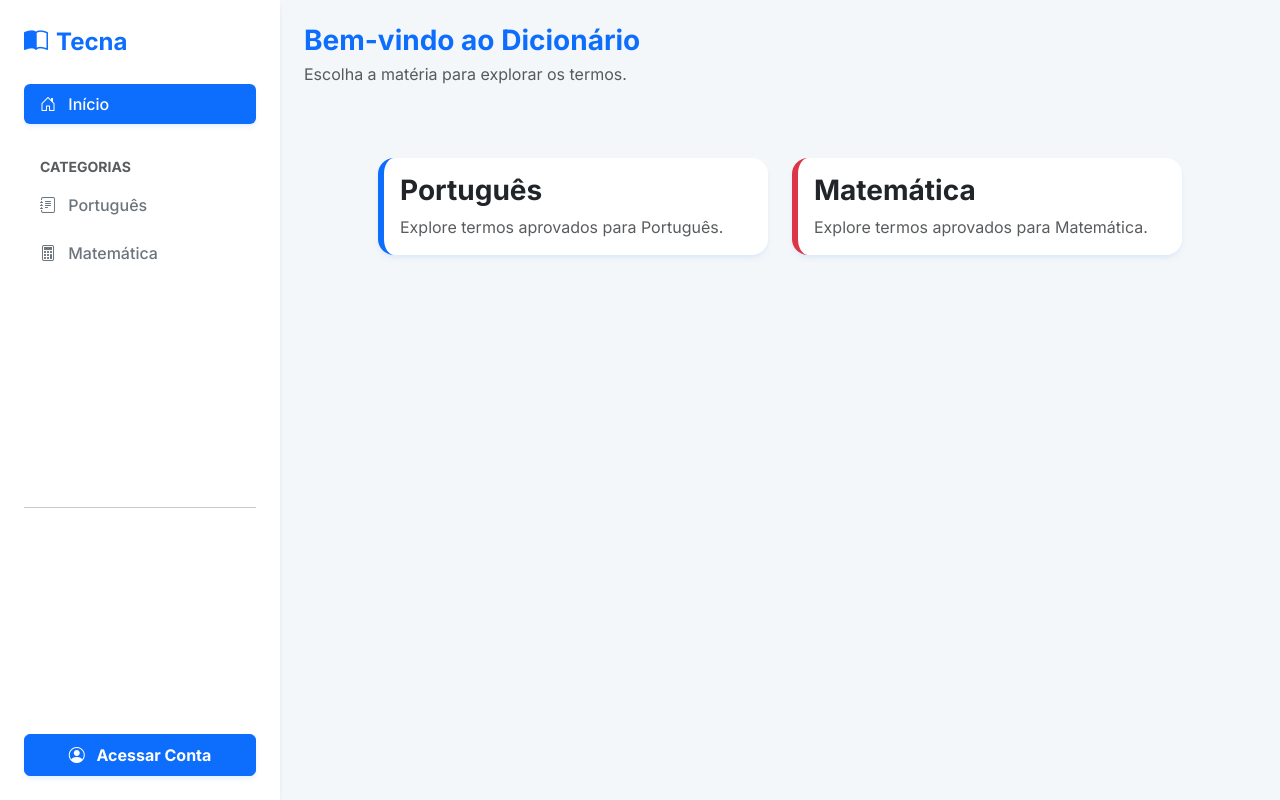
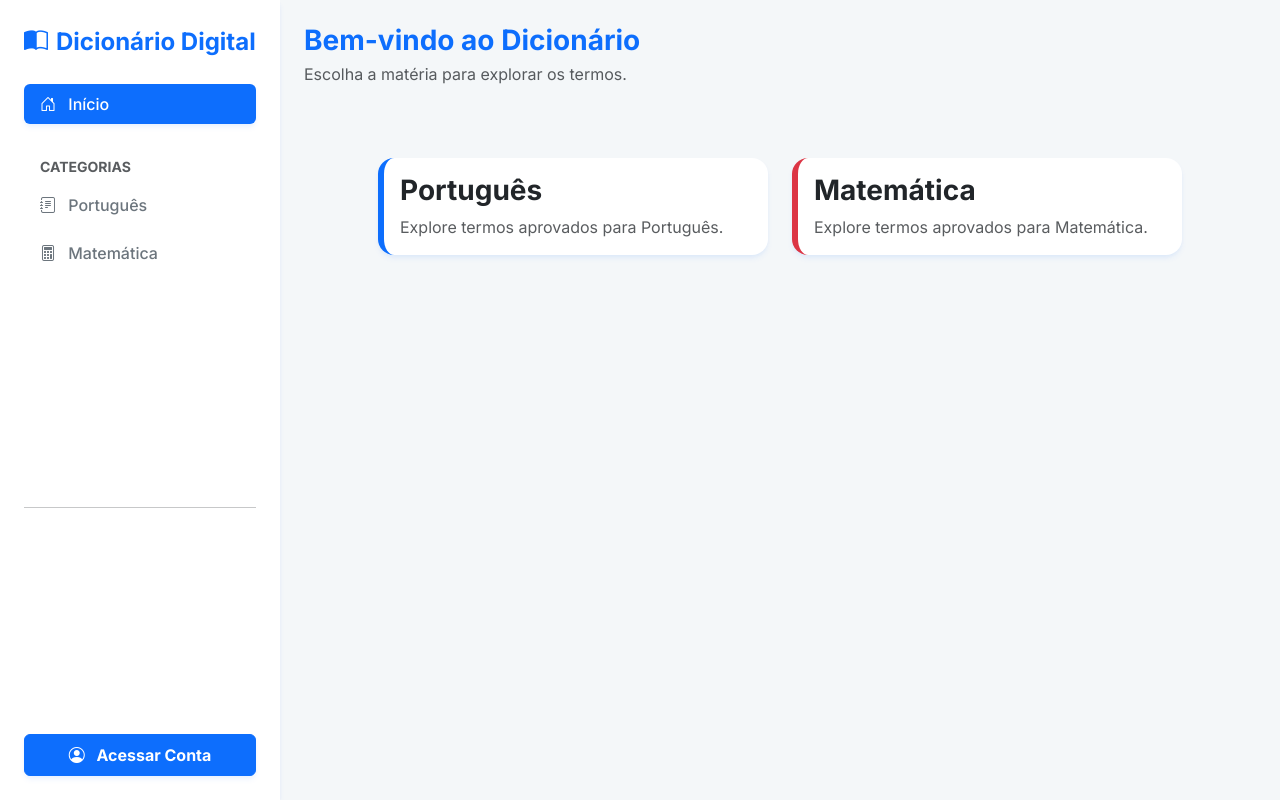
Before and after one commit to lumamassaranduba/dicionario_digital, a PHP site: page / in a window 1280 px wide. Run offline with PHP 8.4, Linux system fonts and the light colour scheme.

Commit message:
atualização:
mudei os titulos das paginas

```diff
--- a/index.php
+++ b/index.php
@@ -158,7 +158,7 @@ $profCategoria = ($usuarioLogado && $usuarioTipo === 'professor') ? $_SESSION['c
 
     <nav class="sidebar bg-white d-flex flex-column p-4">
         <a href="index.php?view=home" class="d-flex align-items-center mb-4 text-decoration-none text-accent fs-4 fw-bold">
-            <i class="bi bi-book-half me-2"></i> Tecna
+            <i class="bi bi-book-half me-2"></i> Dicionário Digital
         </a>
 
         <ul class="nav nav-pills flex-column mb-auto">
--- a/login.php
+++ b/login.php
@@ -4,7 +4,7 @@
 <head>
     <meta charset="UTF-8">
     <meta name="viewport" content="width=device-width, initial-scale=1.0">
-    <title>Dicionário Técnico - Login</title>
+    <title>Dicionário Digital - Login</title>
 
     <link href="https://fonts.googleapis.com/css2?family=Inter:wght@300;400;600;700&display=swap" rel="stylesheet">
     <link href="https://cdn.jsdelivr.net/npm/bootstrap@5.3.0/dist/css/bootstrap.min.css" rel="stylesheet">
```
